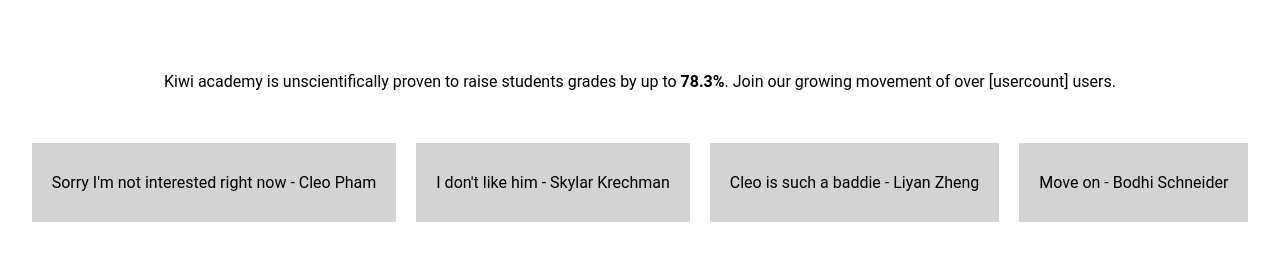
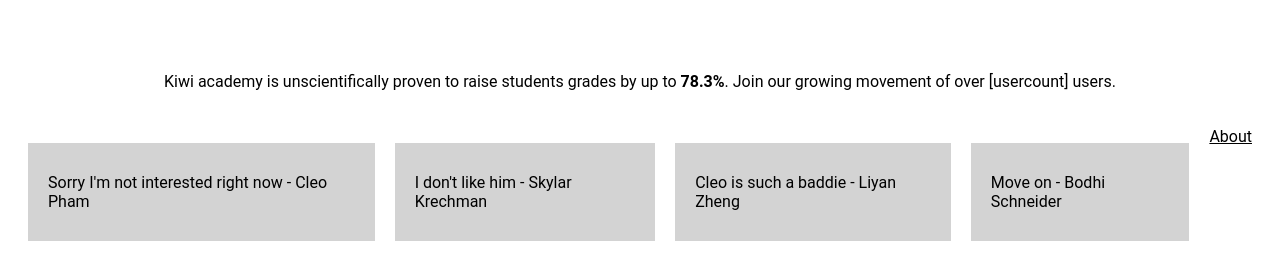
Before and after one commit to Bodhi-Schneider1/kiwi, a plain HTML site: page index.html in a window 1280 px wide. Shown: the part 152-432 px from the top of the page. Drawn offline with nearby package versions, Linux system fonts and the light colour scheme.

Commit message:
Add About link to index.html
Added a link to the About page before the closing body tag.

```diff
--- a/index.html
+++ b/index.html
@@ -71,7 +71,8 @@
 <p  class = "center" class = "marg"> Kiwi academy is unscientifically proven to raise students grades by up to <b>78.3%</b>. Join our growing movement of over [usercount] users. </p>
       <div class = "spacer">
       <div id = "quotebox"><p class = 'quotes'> Sorry I'm not interested right now - Cleo Pham</p><p class = 'quotes'> I don't like him - Skylar Krechman</p><p class = 'quotes'> Cleo is such a baddie - Liyan Zheng</p><p class = 'quotes'> Move on - Bodhi Schneider</p>
-  </body>
+  <a href="login.html">About</a>
+      </body>
   <script> new TypeIt(".typed", {
   speed: 75,
   loop: false,
```
